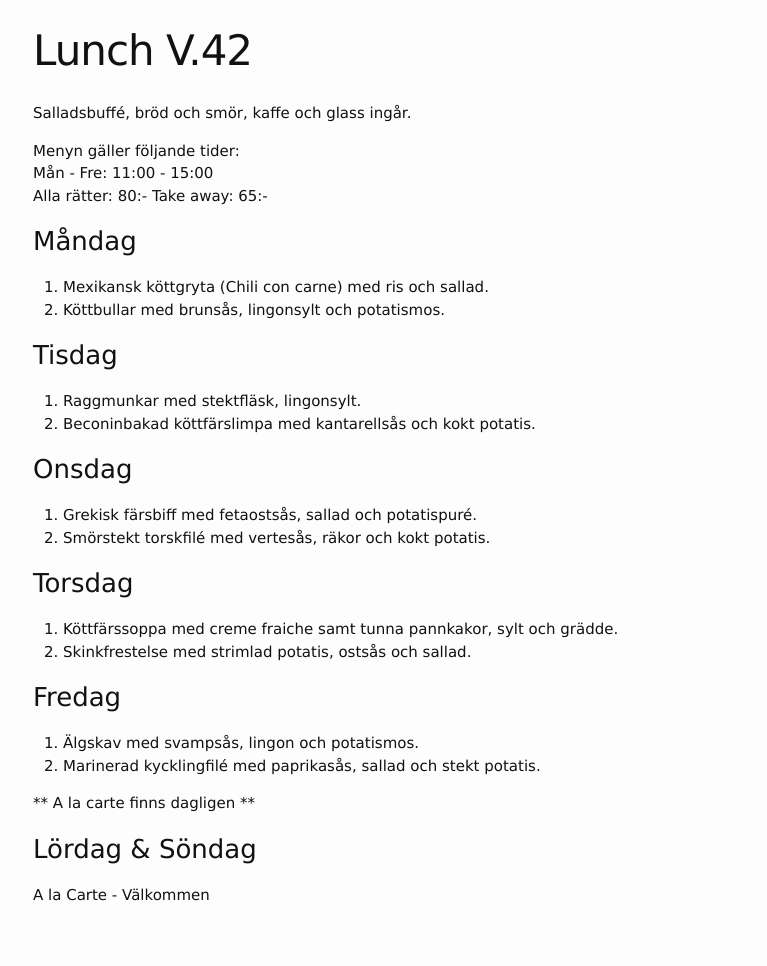
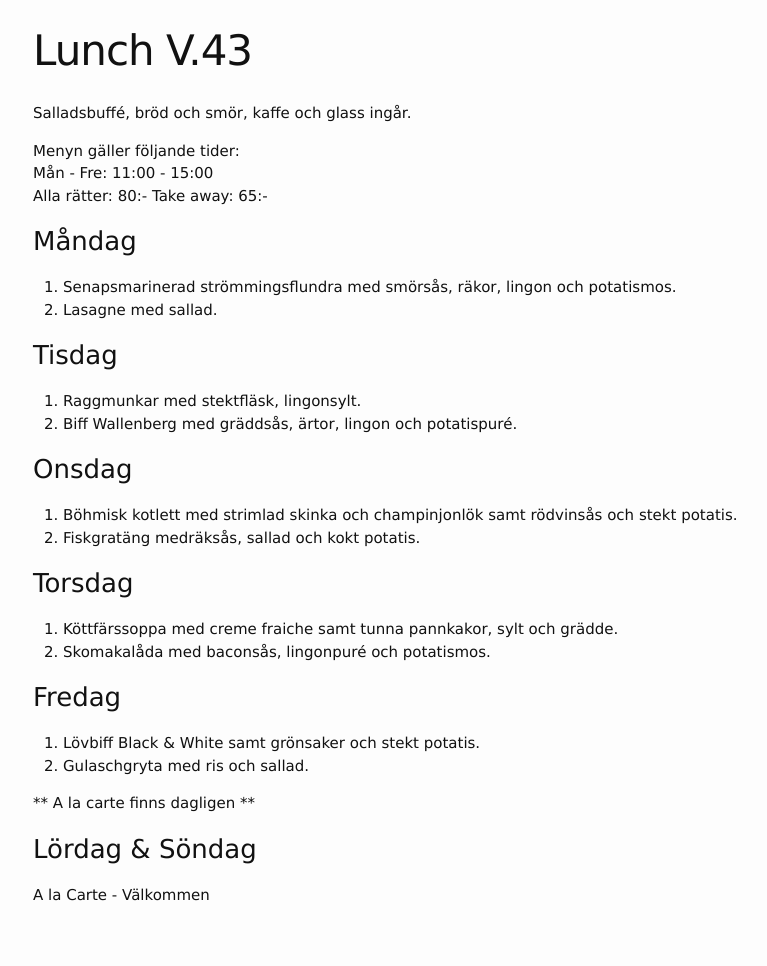
Before and after one commit to FarInn62/farinn62.github.io, a Jekyll site: the page built from lunch.md, in a window 1280 px wide. Shown: the whole page, without its empty margins (237-1004 px from the left). Built offline with Jekyll 4.4.1, drawn with Linux system fonts in a browser that asks for light colours.

Commit message:
Update lunch.md

```diff
--- a/lunch.md
+++ b/lunch.md
@@ -1,6 +1,6 @@
 ---
 layout: foodmenu
-title: Lunch V.42
+title: Lunch V.43
 permalink: /lunch/
 published: true
 ---
@@ -12,29 +12,29 @@ Alla rätter: 80:- Take away: 65:-
 
 ### Måndag
 
-1. Mexikansk köttgryta (Chili con carne) med ris och sallad.
-2. Köttbullar med brunsås, lingonsylt och potatismos.
+1. Senapsmarinerad strömmingsflundra med smörsås, räkor, lingon och potatismos.
+2. Lasagne med sallad.
 
 ### Tisdag
 
 1. Raggmunkar med stektfläsk, lingonsylt.
-2. Beconinbakad köttfärslimpa med kantarellsås och kokt potatis.
+2. Biff Wallenberg med gräddsås, ärtor, lingon och potatispuré.
 
 
 ### Onsdag
 
-1. Grekisk färsbiff med fetaostsås, sallad och potatispuré.
-2. Smörstekt torskfilé med vertesås, räkor och kokt potatis.
+1. Böhmisk kotlett med strimlad skinka och champinjonlök samt rödvinsås och stekt potatis.
+2. Fiskgratäng medräksås, sallad och kokt potatis.
 
 ### Torsdag
 
 1. Köttfärssoppa med creme fraiche samt tunna pannkakor, sylt och grädde.
-2. Skinkfrestelse med strimlad potatis, ostsås och sallad.
+2. Skomakalåda med baconsås, lingonpuré och potatismos.
 
 ### Fredag
 
-1. Älgskav med svampsås, lingon och potatismos.
-2. Marinerad kycklingfilé med paprikasås, sallad och stekt potatis.
+1. Lövbiff Black & White samt grönsaker och stekt potatis.
+2. Gulaschgryta med ris och sallad.
 
 ** A la carte finns dagligen **
 
```
